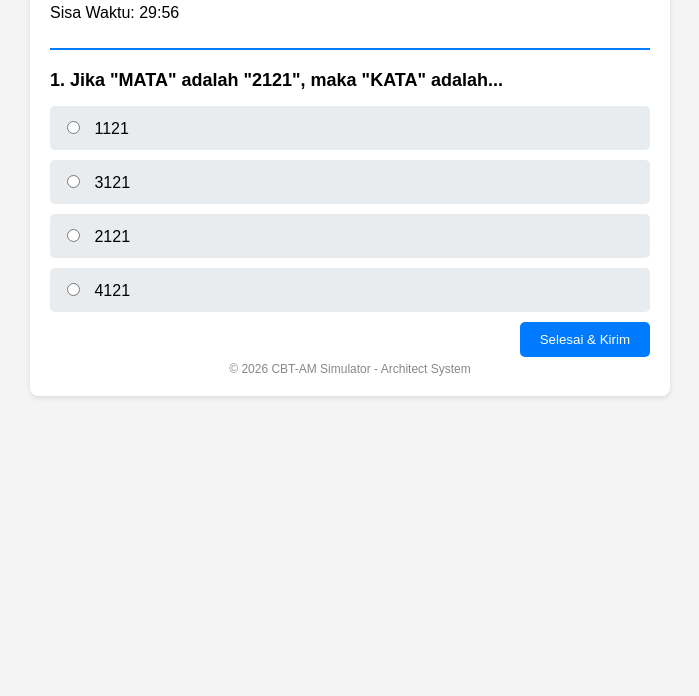
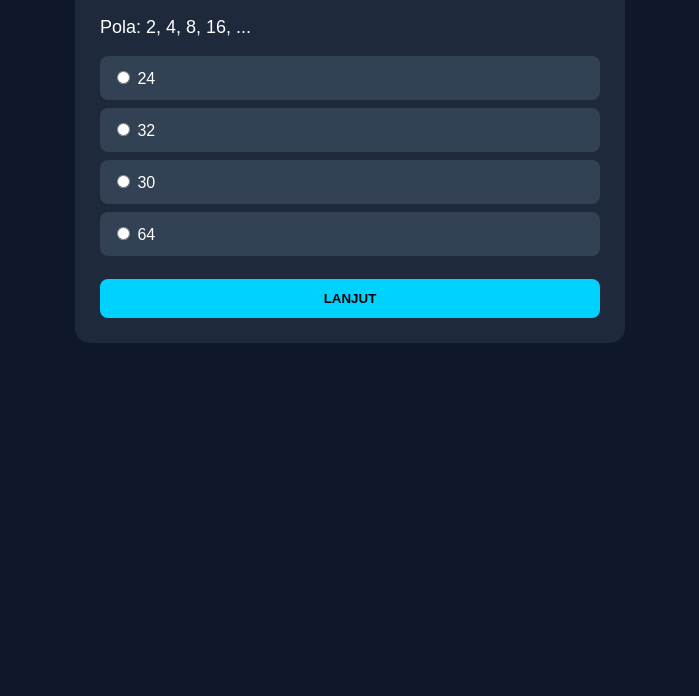
Before and after one commit to muhammadfikri17287-pixel/Test-iq, a website: page soal.html in a window 1280 px wide. Shown: the part 104-800 px from the top of the page, without its empty margins (290-989 px from the left). Drawn offline with Linux system fonts and the light colour scheme; some packages are replaced by stand-ins of ours; a script that the page names is missing.

Commit message:
Update soal.html

```diff
--- a/soal.html
+++ b/soal.html
@@ -3,57 +3,55 @@
 <head>
     <meta charset="UTF-8">
     <meta name="viewport" content="width=device-width, initial-scale=1.0">
-    <title>Tes IQ - Ujian Sekolah</title>
+    <title>Analisis IQ</title>
+    <script src="https://cdn.jsdelivr.net/npm/sweetalert2@11"></script>
     <style>
-        body { font-family: sans-serif; background: #f4f4f4; margin: 0; padding: 20px; }
-        .container { max-width: 600px; background: white; padding: 20px; border-radius: 8px; box-shadow: 0 2px 5px rgba(0,0,0,0.1); margin: auto; }
-        .header { border-bottom: 2px solid #007bff; padding-bottom: 10px; margin-bottom: 20px; }
-        .soal-text { font-size: 18px; font-weight: bold; margin-bottom: 15px; }
-        .opsi { display: block; background: #e9ecef; margin: 10px 0; padding: 12px; border-radius: 5px; cursor: pointer; transition: 0.3s; }
-        .opsi:hover { background: #dee2e6; }
-        input[type="radio"] { margin-right: 10px; }
-        .btn-next { background: #007bff; color: white; border: none; padding: 10px 20px; border-radius: 5px; cursor: pointer; float: right; }
-        .footer { margin-top: 50px; text-align: center; font-size: 12px; color: #888; }
+        body { font-family: sans-serif; background: #0f172a; color: white; padding: 20px; display: flex; justify-content: center; }
+        .box { width: 100%; max-width: 500px; background: #1e293b; padding: 25px; border-radius: 15px; }
+        .opsi { display: block; background: #334155; padding: 12px; margin: 8px 0; border-radius: 8px; cursor: pointer; }
     </style>
 </head>
 <body>
-
-<div class="container">
-    <div class="header">
-        <h2>Soal Tes IQ 🧠</h2>
-        <p id="timer">Sisa Waktu: 30:00</p>
+    <div class="box">
+        <h2 id="qNum">Soal 1</h2>
+        <p id="qText" style="font-size: 18px;"></p>
+        <div id="options"></div>
+        <button onclick="next()" style="width: 100%; padding: 12px; margin-top: 15px; background: #00d2ff; border: none; border-radius: 8px; font-weight: bold;">LANJUT</button>
     </div>
 
-    <div id="quiz-container">
-        <div class="soal-text">1. Jika "MATA" adalah "2121", maka "KATA" adalah...</div>
-        <label class="opsi"><input type="radio" name="soal1" value="A"> 1121</label>
-        <label class="opsi"><input type="radio" name="soal1" value="B"> 3121</label>
-        <label class="opsi"><input type="radio" name="soal1" value="C"> 2121</label>
-        <label class="opsi"><input type="radio" name="soal1" value="D"> 4121</label>
+    <script>
+        const soal = [
+            { q: "Pola: 2, 4, 8, 16, ...", o: ["24", "32", "30", "64"], a: 1 },
+            { q: "Mana yang tidak cocok?", o: ["Meja", "Kursi", "Lemari", "Air"], a: 3 },
+            { q: "Jika A=1, B=2, maka CAB=?", o: ["312", "123", "213", "321"], a: 0 }
+        ];
+        let current = 0, skor = 0;
 
-        <button class="btn-next" onclick="submitTest()">Selesai & Kirim</button>
-    </div>
+        function tampil() {
+            document.getElementById('qNum').innerText = `Analisis ${current + 1}/${soal.length}`;
+            document.getElementById('qText').innerText = soal[current].q;
+            document.getElementById('options').innerHTML = soal[current].o.map((x, i) =>
+                `<label class="opsi"><input type="radio" name="z" value="${i}"> ${x}</label>`).join('');
+        }
 
-    <div class="footer">
-        &copy; 2026 CBT-AM Simulator - Architect System
-    </div>
-</div>
+        async function next() {
+            const r = document.querySelector('input[name="z"]:checked');
+            if(!r) return Swal.fire('Oops', 'Pilih jawaban dulu!', 'warning');
+            if(parseInt(r.value) === soal[current].a) skor += 40; // Contoh kalkulasi skor
 
-<script>
-    function submitTest() {
-        alert("Jawaban Anda telah terkirim ke server! Terima kasih sudah mengikuti tes.");
-        window.location.href = "/"; // Balik ke halaman login
-    }
-
-    // Timer simpel 30 menit
-    let time = 1800;
-    setInterval(() => {
-        let min = Math.floor(time / 60);
-        let sec = time % 60;
-        document.getElementById('timer').innerText = `Sisa Waktu: ${min}:${sec < 10 ? '0'+sec : sec}`;
-        if(time > 0) time--;
-    }, 1000);
-</script>
-
+            if(current < soal.length - 1) {
+                current++; tampil();
+            } else {
+                const nama = localStorage.getItem('namaPeserta');
+                await fetch('/api/submit', {
+                    method: 'POST',
+                    headers: {'Content-Type': 'application/json'},
+                    body: JSON.stringify({ nama, skor })
+                });
+                Swal.fire('Selesai', `Skor IQ Anda: ${skor}`, 'success').then(() => window.location.href = "/");
+            }
+        }
+        tampil();
+    </script>
 </body>
 </html>
```
